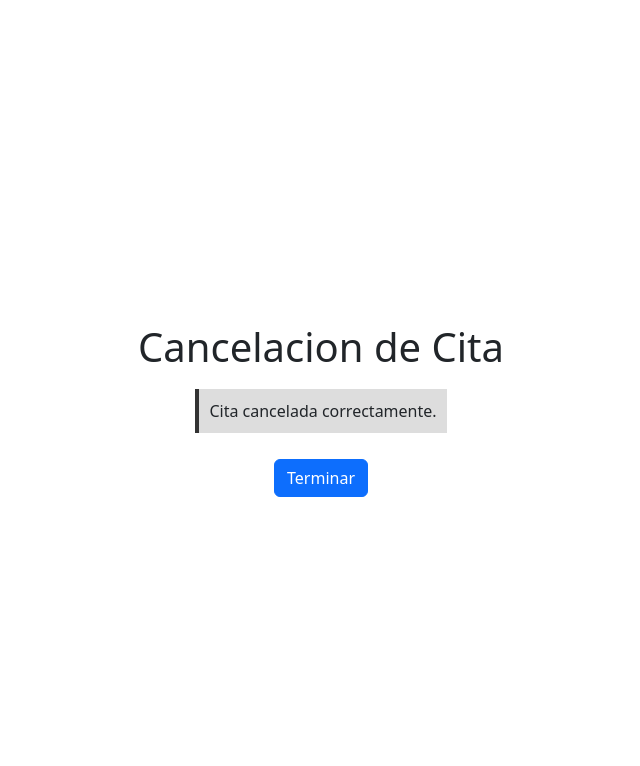
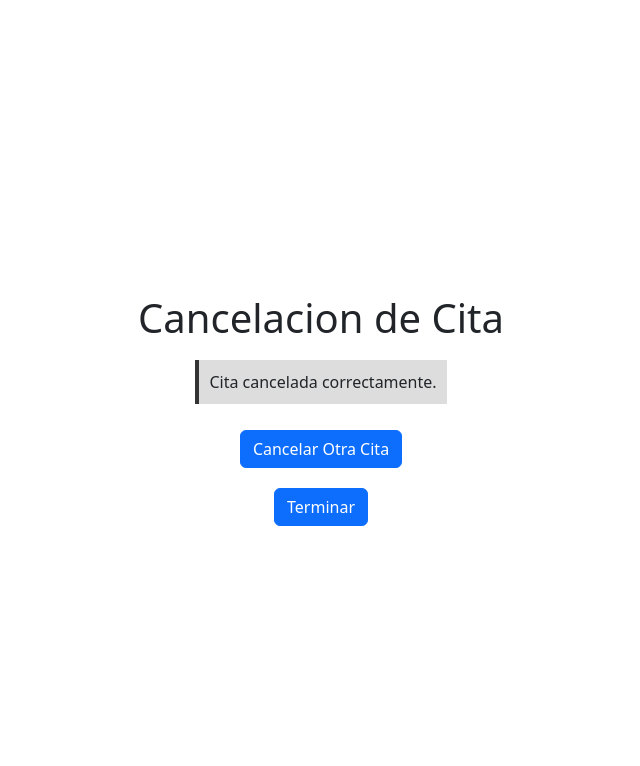
Before and after one commit to david1731/Appointment-System-WebApp, a PHP site: page /cancelarCita.php in a window 1280 px wide. Shown: the top 766 px of the page, without its empty margins (319-959 px from the left). Run offline with PHP 8.4, Linux system fonts and the light colour scheme.

Commit message:
poder cancelar mas de una cita sin tener q volver a home

```diff
--- a/cancelarCita.php
+++ b/cancelarCita.php
@@ -49,6 +49,12 @@ if ($conn->query($sql) === TRUE) {
         <h1>Cancelacion de Cita</h1>
         <p><?php echo $message; ?></p>
         <div class="d-flex flex-column align-items-center">
+            <form action="verCitas.php" method="post">
+                <input type="hidden" name="clientID" value="<?=$clientId;?>">
+                <button type="submit" class="btn btn-primary">Cancelar Otra Cita</button>
+        </form>
+        </div>
+        <div class="d-flex flex-column align-items-center">
             <form action="homePage.html">
                 <button type="submit" class="btn btn-primary">Terminar</button>
             </form>
--- a/verCitas.php
+++ b/verCitas.php
@@ -85,6 +85,7 @@
         <form action="homePage.html">
                 <button type="submit" class="btn btn-primary">Terminar</button>
         </form>
+
     </div>
 </body>
 </html>
```
